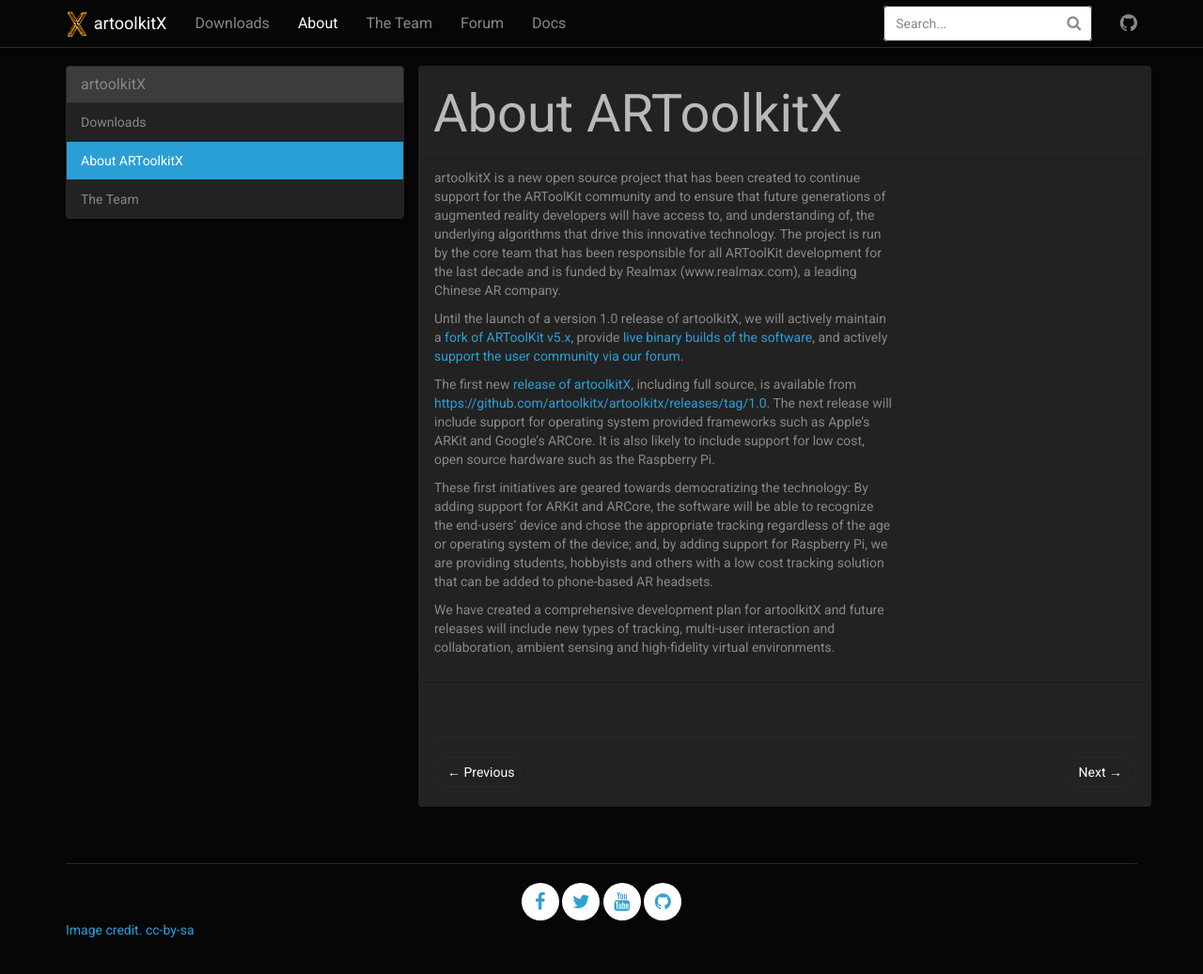
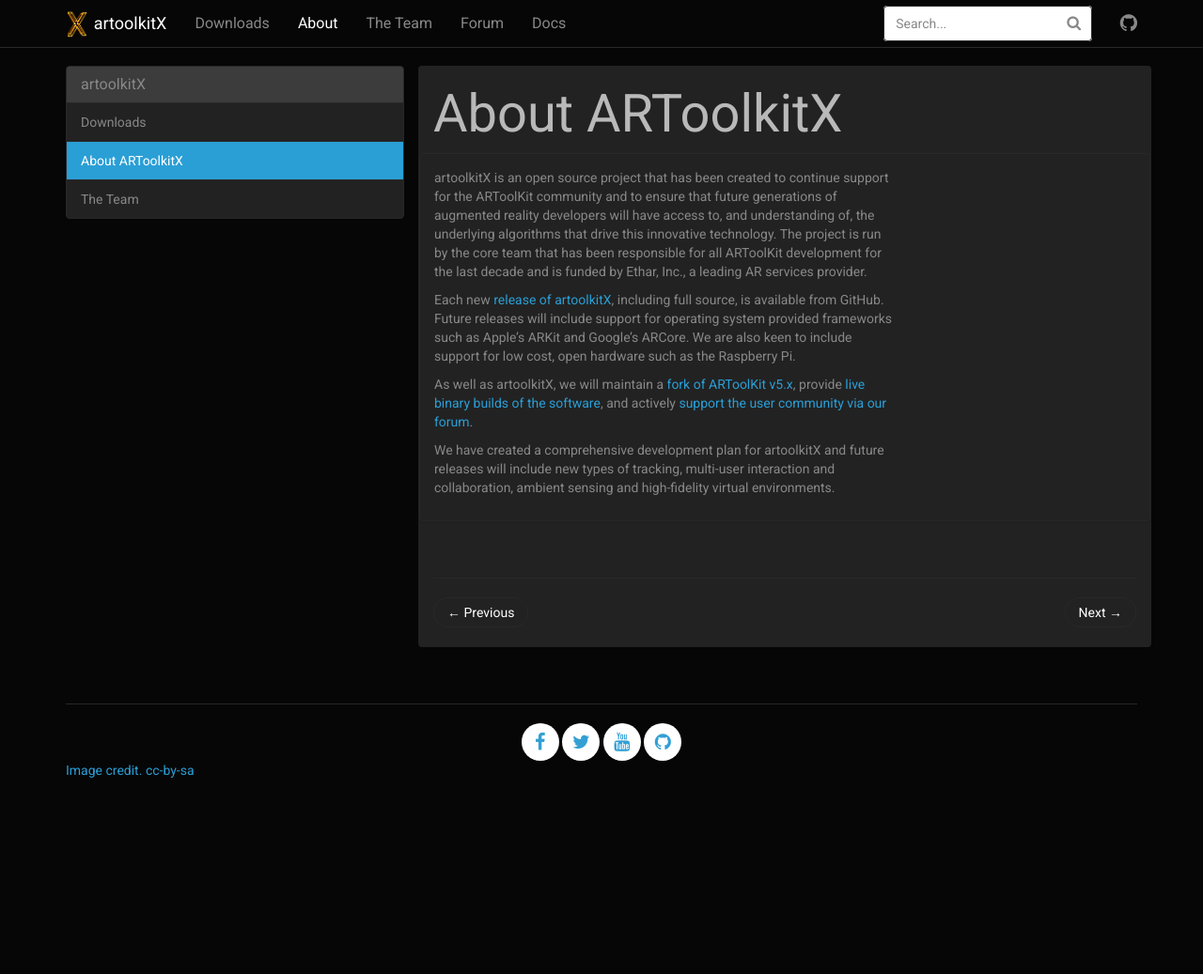
Before and after one commit to artoolkitx/artoolkitx.github.io, a Jekyll site: the page built from _docs/about.md, in a window 1280 px wide and 1056 px high. Shown: the top 1037 px of the window at 94% size. Built offline with Jekyll 4.4.1, drawn with Linux system fonts in a browser that asks for light colours; nearby versions of some CDN libraries.

Commit message:
Update text and logo.

```diff
--- a/_docs/about.md
+++ b/_docs/about.md
@@ -8,17 +8,14 @@
 <div class="row panel panel-default">
     <div class="col-md-8 panel-body">
         <p>
-        artoolkitX is a new open source project that has been created to continue support for the ARToolKit community and to ensure that future generations of augmented reality developers will have access to, and understanding of, the underlying algorithms that drive this innovative technology.  The project is run by the core team that has been responsible for all ARToolKit development for the last decade and is funded by Realmax (www.realmax.com), a leading Chinese AR company.
+        artoolkitX is an open source project that has been created to continue support for the ARToolKit community and to ensure that future generations of augmented reality developers will have access to, and understanding of, the underlying algorithms that drive this innovative technology.  The project is run by the core team that has been responsible for all ARToolKit development for the last decade and is funded by Ethar, Inc., a leading AR services provider.
         </p>
         <p>
-        Until the launch of a version 1.0 release of artoolkitX, we will actively maintain a <a href="https://github.com/artoolkitx/artoolkit5" target="_blank">fork of ARToolKit v5.x</a>, provide <a href="http://www.artoolkitx.org/docs/downloads">live binary builds of the software</a>, and actively <a href="http://forums.artoolkitx.org" target="_blank">support the user community via our forum</a>.
-         </p>
-        <p>
-        The first new <a href="https://github.com/artoolkitx/artoolkitx/releases/tag/1.0.">release of artoolkitX</a>, including full source, is available from <a href="https://github.com/artoolkitx/artoolkitx/releases/tag/1.0">https://github.com/artoolkitx/artoolkitx/releases/tag/1.0</a>. The next release will include support for operating system provided frameworks such as Apple’s ARKit and Google’s ARCore. It is also likely to include support for low cost, open source hardware such as the Raspberry Pi.
+        Each new <a href="https://github.com/artoolkitx/artoolkitx/releases/">release of artoolkitX</a>, including full source, is available from GitHub. Future releases will include support for operating system provided frameworks such as Apple’s ARKit and Google’s ARCore. We are also keen to include support for low cost, open hardware such as the Raspberry Pi.
         </p>
         <p>
-        These first initiatives are geared towards democratizing the technology: By adding support for ARKit and ARCore, the software will be able to recognize the end-users’ device and chose the appropriate tracking regardless of the age or operating system of the device; and, by adding support for Raspberry Pi, we are providing students, hobbyists and others with a low cost tracking solution that can be added to phone-based AR headsets.
-        </p>
+        As well as artoolkitX, we will maintain a <a href="https://github.com/artoolkitx/artoolkit5" target="_blank">fork of ARToolKit v5.x</a>, provide <a href="http://www.artoolkitx.org/docs/downloads">live binary builds of the software</a>, and actively <a href="http://forums.artoolkitx.org" target="_blank">support the user community via our forum</a>.
+         </p>
         <p>
         We have created a comprehensive development plan for artoolkitX and future releases will include new types of tracking, multi-user interaction and collaboration, ambient sensing and high-fidelity virtual environments.
         </p>
--- a/index.html
+++ b/index.html
@@ -18,11 +18,9 @@
             <h2 class="header-light regular-pad">What is artoolkitX?</h2>
             <div class="mainText">
                 ARToolKit was first released as an open source project in 2001. Under the ownership of ARToolworks, it continued with an
-                open source variant until 2015 when it was sold. Noting the lack of activity on the ARToolKit forum in the fall of 2017 and
-                fearing for the future of this iconic project, Ben Vaughan and Phil Lamb, the former CEO and CTO of ARToolworks, created
-                artoolkitX to ensure that the software is developed and maintained and the vibrant ARToolKit community continues to be supported.
+                open source variant until 2015 when it was sold. In order to create a future for this iconic project, Ben Vaughan and Phil Lamb, the former CEO and CTO of ARToolworks, created artoolkitX to ensure that the software is developed and maintained and the vibrant ARToolKit community continues to be supported.
                 <br/>
-                artoolkitX is supported by Ethar Inc. (Huntsville, AL, USA), a leading provider of XR systems and services. <a href="http://www.ethar.com">www.ethar.com</a>
+                artoolkitX is supported by Ethar Inc. (Huntsville, AL, USA), a leading provider of XR systems and services. <a href="http://www.ethar.com"><img src="img/ethar_logo.png" alt="Ethar logo" width=250 height=250>www.ethar.com</a>
             </div>
         </div>
         <div class="col-md-4 text-center pull-right">
```
Also changed, not shown: img/ethar_logo.png (added).
